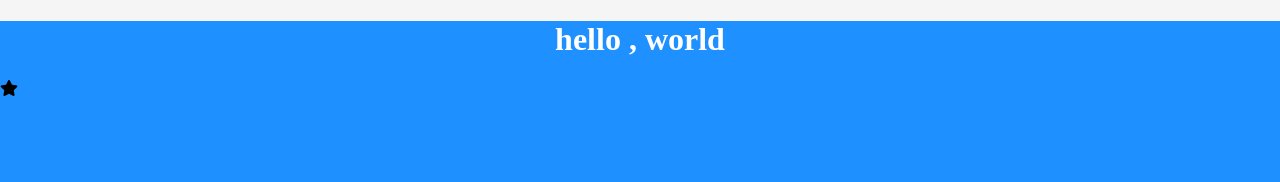
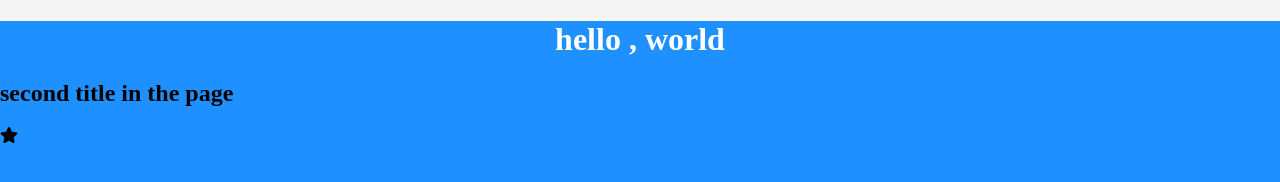
Before and after one commit to ziyad909/template, a plain HTML site: page index.html in a window 1280 px wide. Drawn offline with Linux system fonts and the light colour scheme.

Commit message:
second title

```diff
--- a/index.html
+++ b/index.html
@@ -18,6 +18,7 @@
 <body>
 
   <h1 class="test">hello , world</h1>
+   <h2>second title in the page</h2>
   <i class="fa fa-star"></i>
  <!-- script -->
 <script src="script.js"></script>
```
